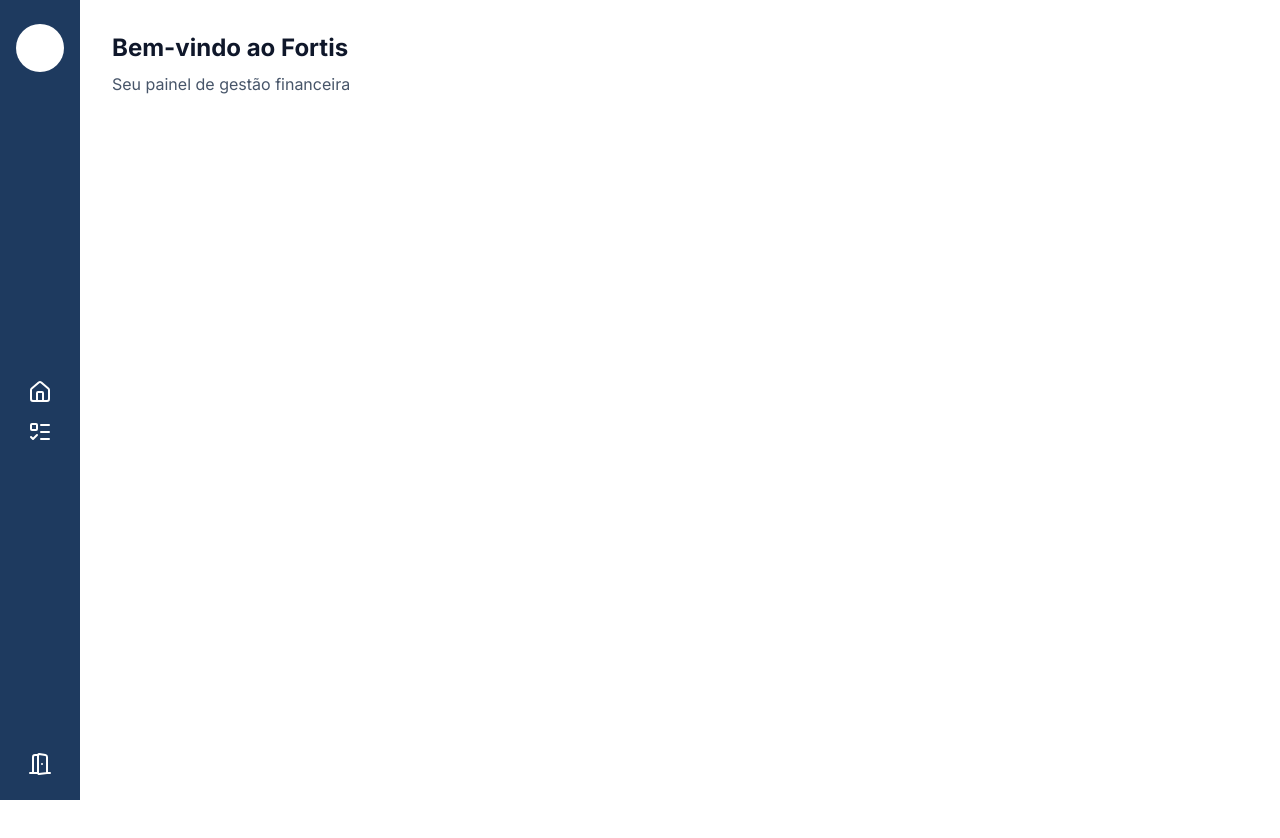
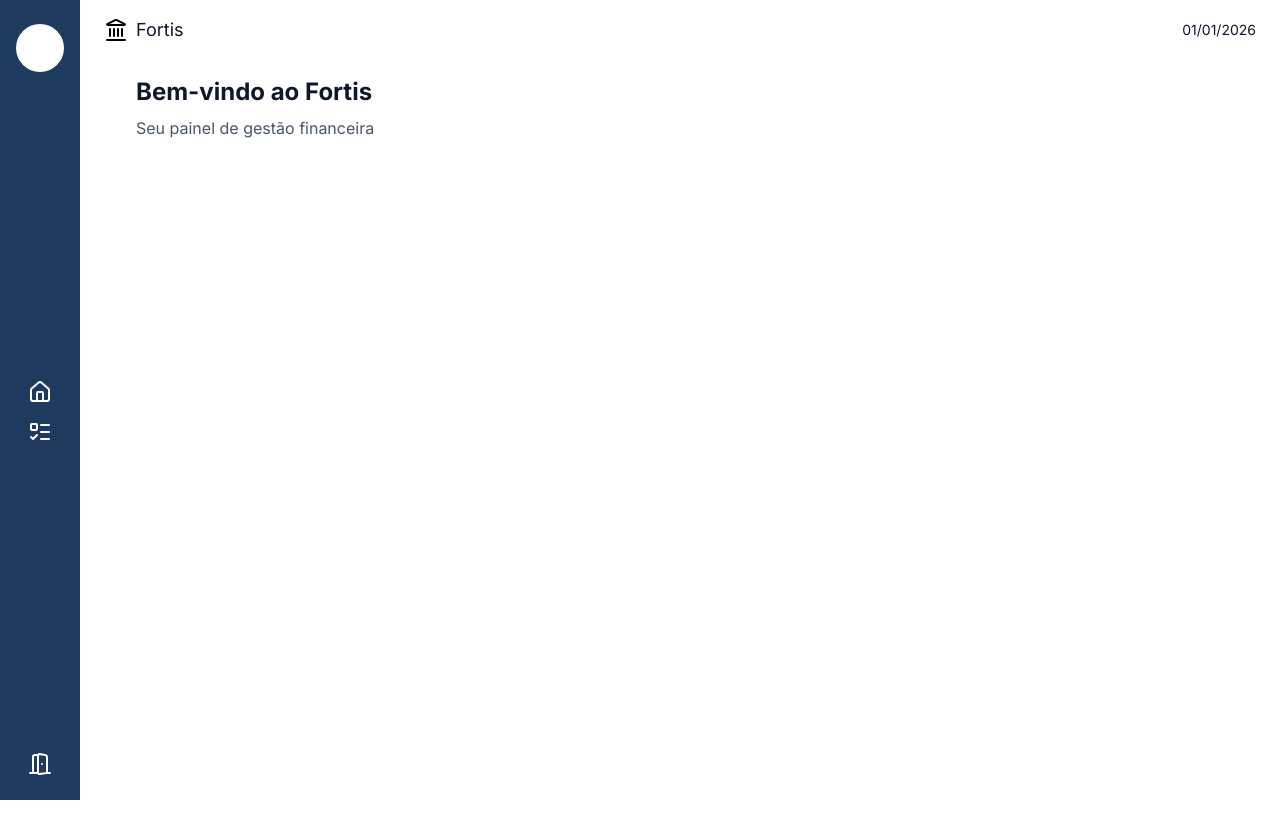
Before and after one commit to GuilhermeBoromello/Fortis-PosTech, a Next.js app: page / in a window 1280 px wide. Shown: the top 838 px of the page. Before the commit the page ends 800 px from the top, so only its background shows below. Built offline with nearby package versions, Linux system fonts and the light colour scheme.

Commit message:
feat: create header component

```diff
--- a/src/app/layout.tsx
+++ b/src/app/layout.tsx
@@ -2,6 +2,7 @@ import type { Metadata } from "next";
 import { Inter } from "next/font/google";
 import "./globals.css";
 import Sidebar from "@/components/layout/SideBar/Sidebar"
+import Header from "@/components/layout/Header/Header";
 
 const inter = Inter({ subsets: ["latin"] });
 
@@ -17,10 +18,13 @@ export default function RootLayout({
 }) {
   return (
     <html lang="pt-BR">
-      <body className={`${inter.className} bg-background text-text-primary flex`}>
+      <body className={`${inter.className} bg-background text-text-primary flex max-w-dvw max-h-dvh`}>
         <Sidebar />
 
-        <main>{children}</main>
+        <div className="flex-1 px-6 py-4">
+          <Header />
+          <main>{children}</main>
+        </div>
       </body>
     </html>
   );
--- /dev/null
+++ b/src/components/layout/Header/Header.tsx
@@ -0,0 +1,15 @@
+import { Landmark } from "lucide-react"
+
+
+export default function Header() {
+    return (
+      <header className="flex justify-between items-center">
+        <div className="flex gap-2 items-center">
+          <Landmark size={24} color="#000" />
+          <h1 className="text-lg">Fortis</h1>
+        </div>
+
+        <p className="text-sm">01/01/2026</p>
+      </header>
+    );
+}
```
